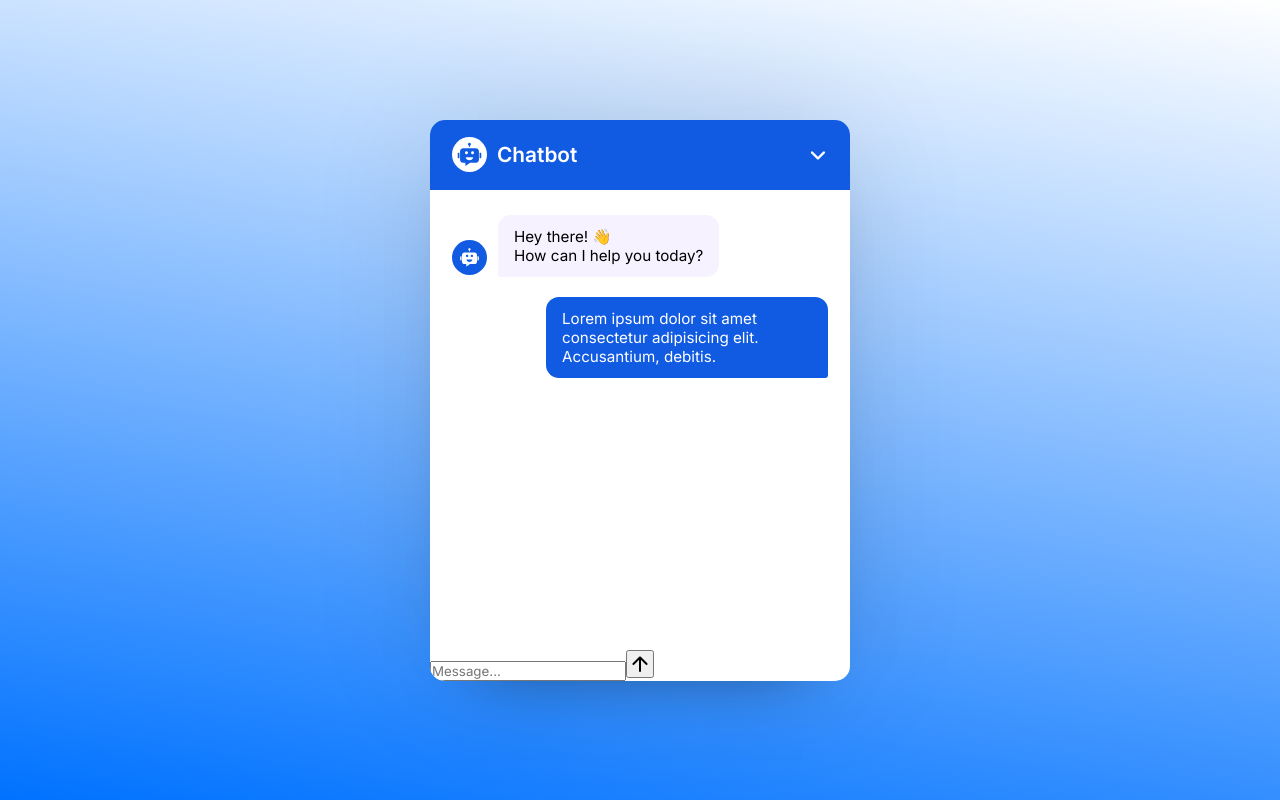
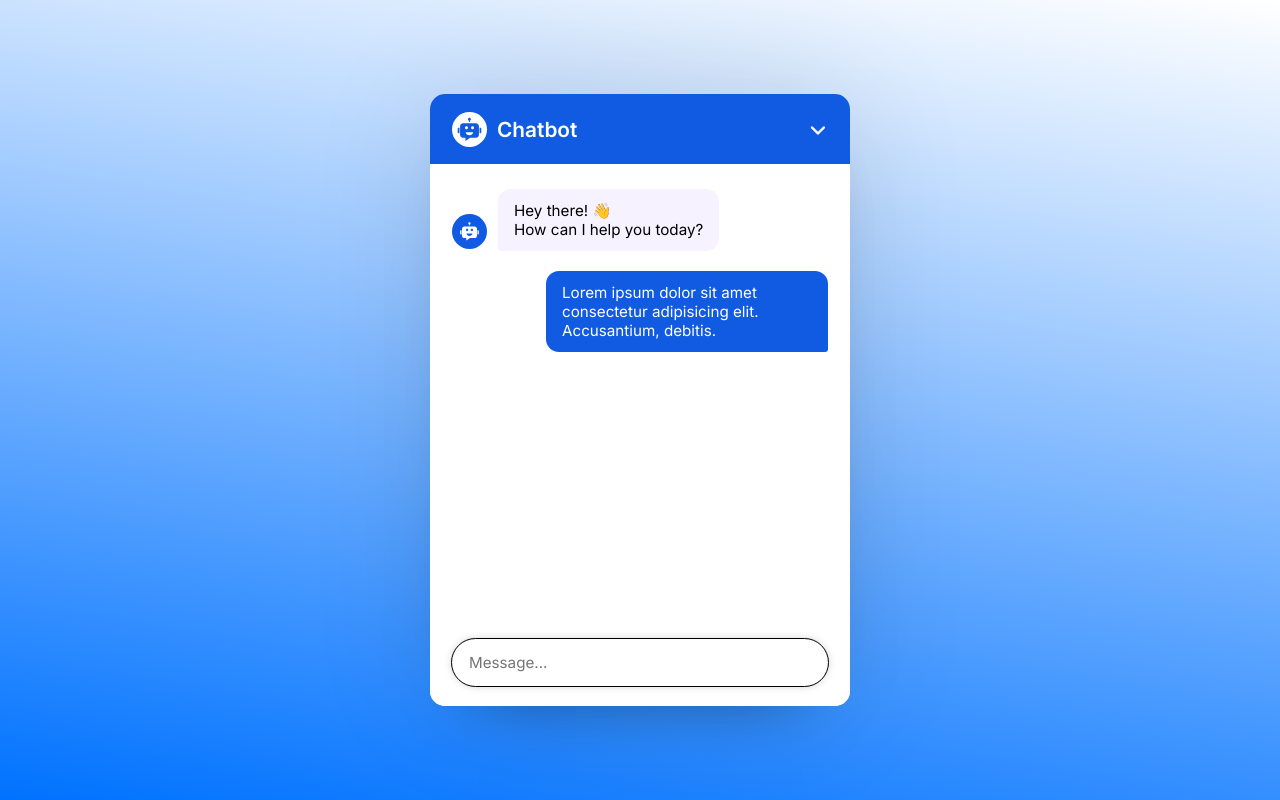
Before and after one commit to Gaurangjodh/AI_Chatbot, a React (Vite) app: page / in a window 1280 px wide. Built offline with nearby package versions, Linux system fonts and the light colour scheme.

Commit message:
Basic styling done

```diff
--- a/src/App.jsx
+++ b/src/App.jsx
@@ -32,7 +32,7 @@
       {/* Chatbot Footer */}
       <div className="chat-footer">
         <form action="#" className="chat-form">
-          <input type="text" placeholder="Message..." className="message-input" />
+          <input type="text" placeholder="Message..." className="message-input" required/>
           <button className="material-symbols-rounded">arrow_upward
 </button>
         </form>
--- a/src/index.css
+++ b/src/index.css
@@ -24,6 +24,7 @@
   box-shadow: 0 0 128px 0 rgba(0,0,0,0.1),
   0 32px 64px -48px rgba(0,0,0,0.5);
   overflow: hidden;
+  position: relative;
 }
 
 .chatbot-popup .chat-header{
@@ -83,6 +84,7 @@
   height: 460px;
   padding: 25px 22px;
   overflow-y: auto;
+  margin-bottom: 82px;
 }
 
 .chat-body .message{
@@ -128,3 +130,58 @@
   border-radius: 13px 13px 3px 13px;
 
 }
+
+.chat-footer{
+  position: absolute;
+  bottom: 0;
+  width: 100%;
+  background: #fff;
+  padding: 15px 22px 20px;
+}
+
+.chat-footer .chat-form{
+  display: flex;
+  align-items: center;
+  background: #fff;
+  outline: 1px solid black;
+  border-radius: 32px;
+  box-shadow: 0 0 8px rgba(0,0,0,0.2);
+}
+
+.chat-footer .chat-form:focus-within{
+  outline: 2px solid #115be3;
+}
+
+.chat-form .message-input{
+  border: none;
+  outline: none;
+  width: 100%;
+  background: none;
+  height: 47px;
+  padding: 0 17px;
+  font-size: 0.95rem;
+}
+
+.chat-form button {
+  height: 35px;
+  width: 35px;
+  border-radius: 50%;
+  border: none;
+  outline: none;
+  display: none;
+  color: #fff;
+  background: #115be3;
+  font-size: 1.15rem;
+  flex-shrink: 0;
+  cursor: pointer;
+  margin-right: 6px;
+  transition: 0.2s ease;
+}
+
+.chat-form button:hover{
+  background: #0d4abc;
+}
+
+.chat-form .message-input:valid~button {
+  display: block;
+}
```
